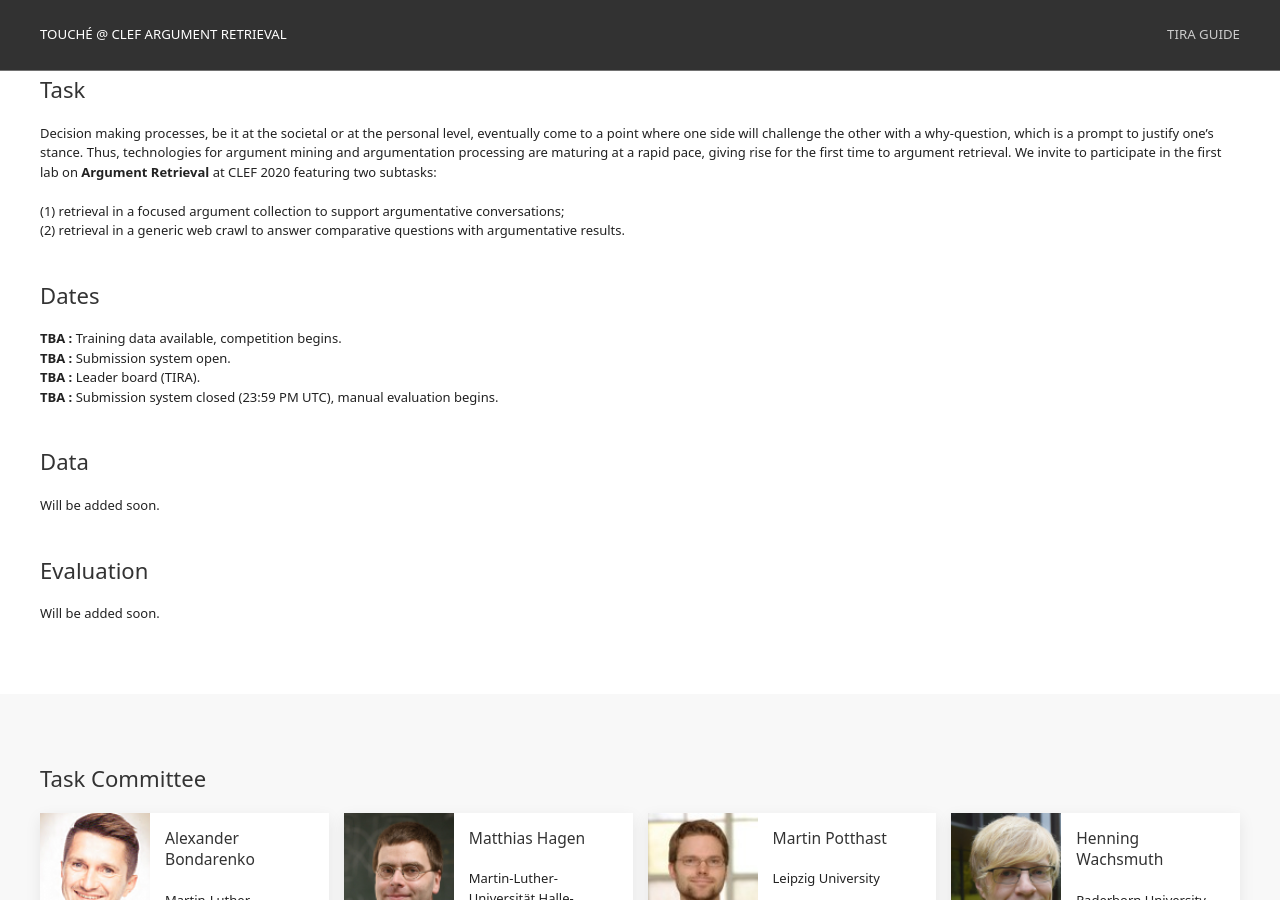
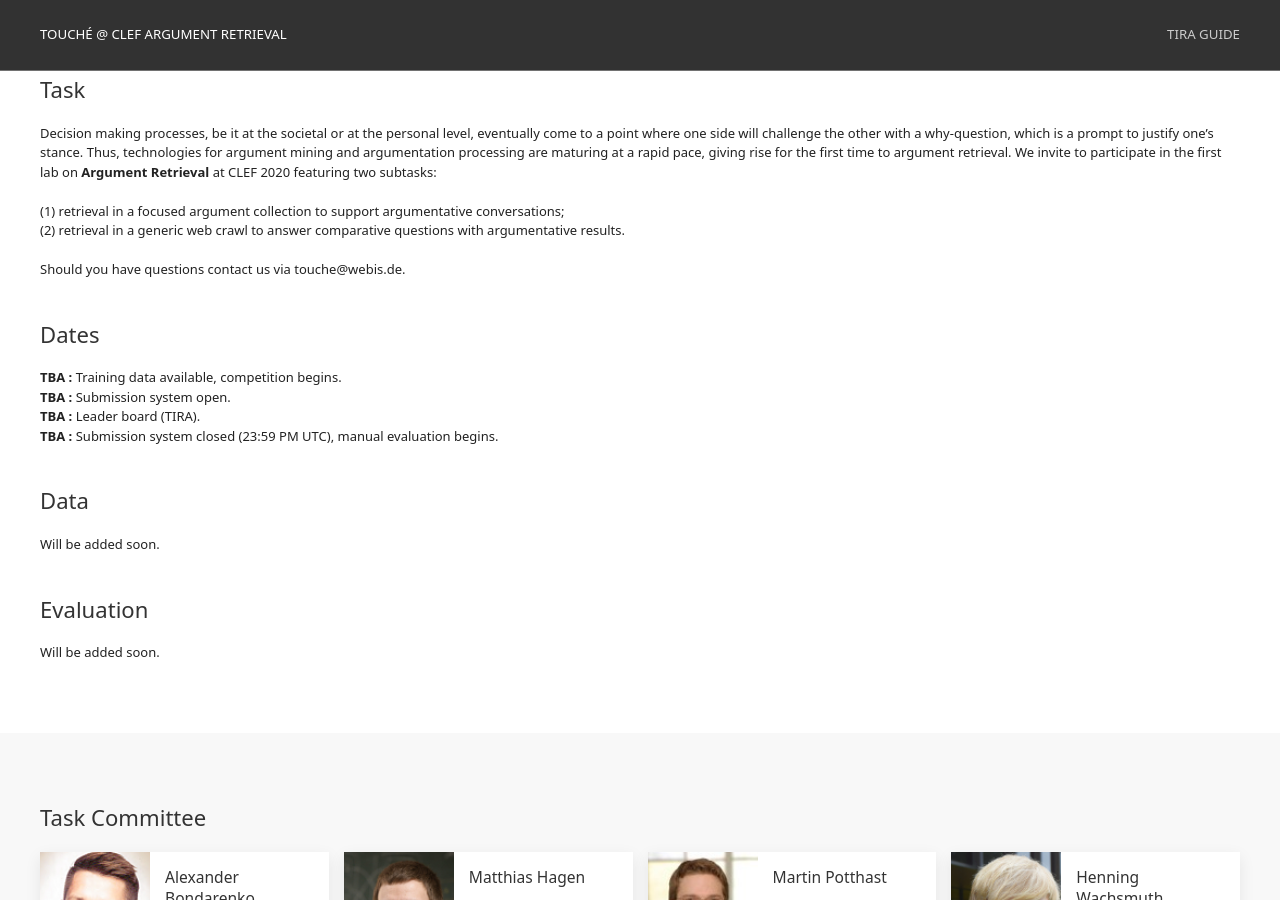
Before and after one commit to YamenAjjour/touche-webis-de.github.io, a Jekyll site: the page built from index.html, in a window 1280 px wide and 900 px high, scrolled down 516 px. Built offline with Jekyll 4.4.1, drawn with Linux system fonts in a browser that asks for light colours; grey boxes are pictures that could not be loaded.

Commit message:
added email address

```diff
--- a/index.html
+++ b/index.html
@@ -12,7 +12,8 @@
                 <p class=" uk-text-left">
                         Decision making processes, be it at the societal or at the personal level, eventually come to a point where one side will challenge the other with a why-question, which is a prompt to justify one’s stance.
                         Thus, technologies for argument mining and argumentation processing are maturing at a rapid
-                        pace, giving rise for the first time to argument retrieval. We invite to participate in the first lab on <strong>Argument Retrieval</strong> at CLEF 2020 featuring two subtasks: <br> <br>(1) retrieval in a focused argument collection to support argumentative conversations; <br> (2) retrieval in a generic web crawl to answer comparative questions with argumentative results. <br>
+                        pace, giving rise for the first time to argument retrieval. We invite to participate in the first lab on <strong>Argument Retrieval</strong> at CLEF 2020 featuring two subtasks: <br> <br>(1) retrieval in a focused argument collection to support argumentative conversations; <br> (2) retrieval in a generic web crawl to answer comparative questions with argumentative results. <br> <br>
+                        Should you have questions contact us via touche@webis.de.
                 </p>
                 <h2 class="uk-lead">Dates</h2>
                 <p class="uk-text-left">
```
